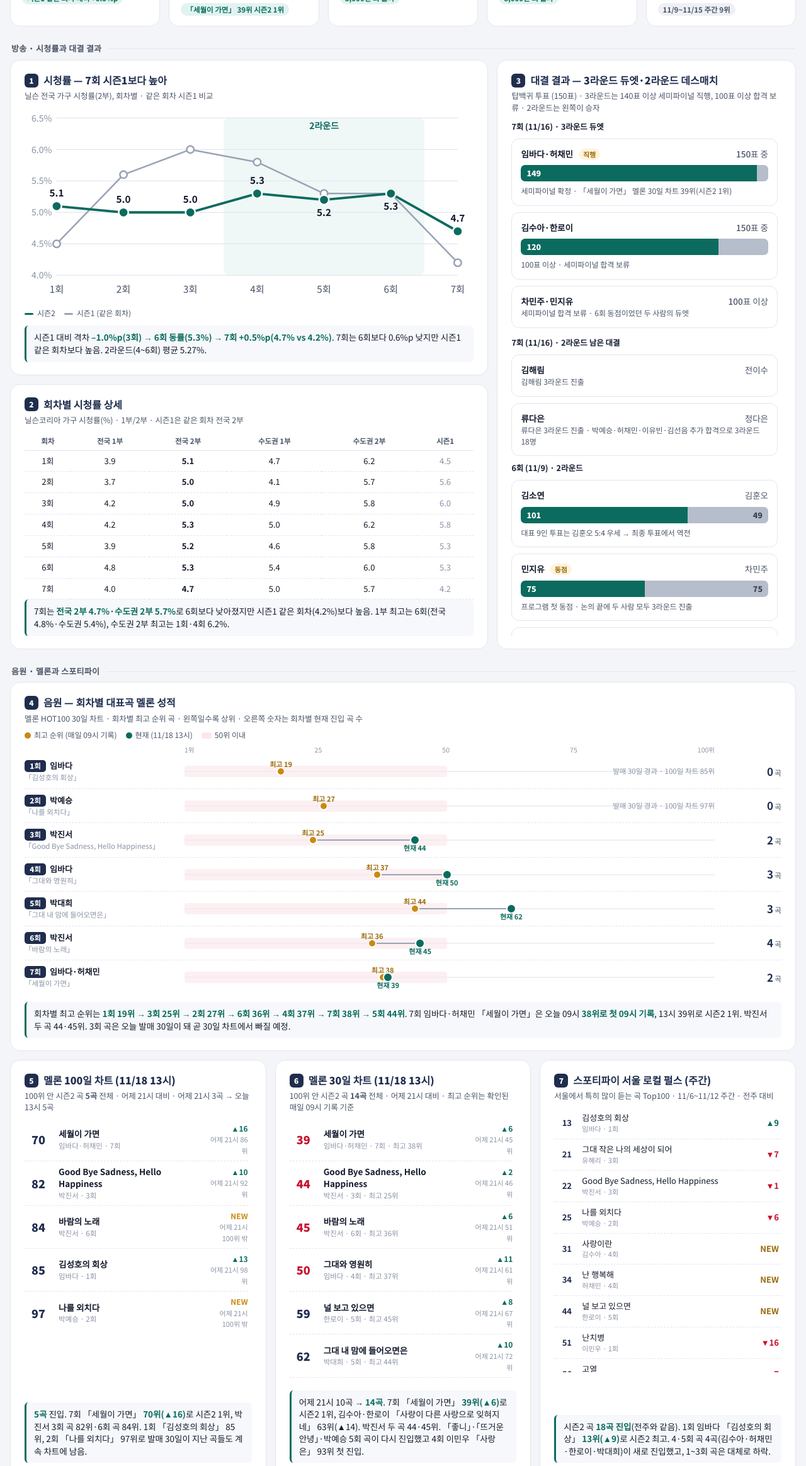
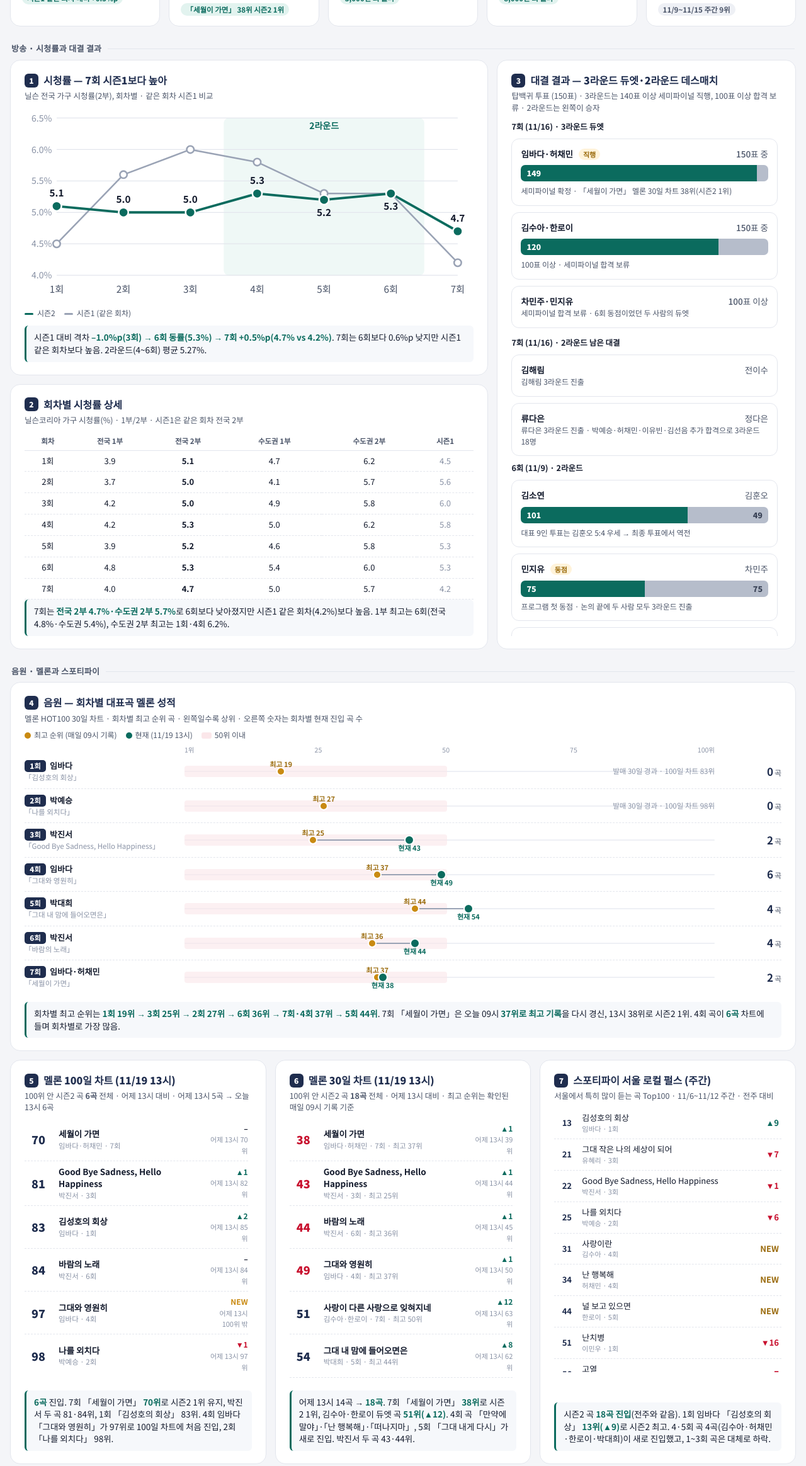
Before and after one commit to seoulshit/ballad2, a plain HTML site: page public/index.html in a window 1280 px wide. Shown: the part 472-2800 px from the top of the page at 63% size. Drawn offline with Linux system fonts and the light colour scheme.

Commit message:
11/19 13시 기준 업데이트: 멜론 30일 차트 18곡(세월이 가면 38위·09시 최고 37위)·100일 차트 6곡, TOP100 진입 없음, 유튜브 8,277만
Co-Authored-By: Claude Opus 5.5 <noreply@anthropic.com>
Claude-Session: https://claude.ai/code/session_01V5qb9XNsq3fH2krWWEC7zC

```diff
--- a/public/index.html
+++ b/public/index.html
@@ -159,10 +159,10 @@ svg{display:block;width:100%;height:auto;overflow:visible}
 <div class="wrap">
 
 <section class="hero rv">
-  <span class="tag">11/18(수) 13시 기준</span><span class="tag ghost">공개 데이터 집계</span>
+  <span class="tag">11/19(목) 13시 기준</span><span class="tag ghost">공개 데이터 집계</span>
   <h1>우리들의 발라드2 · 1~7회 종합 반응</h1>
   <p>SBS 월 22시 · 1라운드 1~3회 / 2라운드(1:1 데스매치) 4~7회 / 3라운드(듀엣) 7회~</p>
-  <div class="headline">시청률은 7회 전국 2부 <b>4.7%로 시즌1 같은 회차(4.2%)보다 0.5%p 높고</b>, 음원은 <b>멜론 30일 차트 14곡</b>(7회 「세월이 가면」 39위로 시즌2 1위), 유튜브 4개 채널 합계 <b>8,000만 회 돌파</b>(8,120만 회).<br>
+  <div class="headline">시청률은 7회 전국 2부 <b>4.7%로 시즌1 같은 회차(4.2%)보다 0.5%p 높고</b>, 음원은 <b>멜론 30일 차트 18곡</b>(7회 「세월이 가면」 38위로 시즌2 1위, 09시 최고 37위), 유튜브 4개 채널 합계 <b>8,277만 회</b>.<br>
   7회 3라운드 듀엣에서 <b>임바다·허채민 149표로 세미파이널 직행</b> — 김수아·한로이(120표)·차민주·민지유도 100표를 넘겨 합격 보류.</div>
 </section>
 
@@ -171,14 +171,14 @@ svg{display:block;width:100%;height:auto;overflow:visible}
     <div class="num"><span data-count="4.7" data-dec="1">0</span><small>%</small></div>
     <div class="sub">수도권 2부 5.7% · 전국 1부 4.0%</div><span class="chip up">시즌1 같은 회차 대비 +0.5%p</span></div>
   <div class="kpi rv"><div class="bar"></div><div class="lab">멜론 HOT100 30일 차트 진입</div>
-    <div class="num"><span data-count="14">0</span><small>곡</small></div>
-    <div class="sub">100일 차트 5곡 · 11/18 13시 · 시즌2 최고 36위(11/15)</div><span class="chip up">「세월이 가면」 39위 시즌2 1위</span></div>
+    <div class="num"><span data-count="18">0</span><small>곡</small></div>
+    <div class="sub">100일 차트 6곡 · 11/19 13시 · 시즌2 최고 36위(11/15)</div><span class="chip up">「세월이 가면」 38위 시즌2 1위</span></div>
   <div class="kpi rv"><div class="bar"></div><div class="lab">유튜브 본방 무대 누적</div>
-    <div class="num"><span data-count="3225" data-sep="1">0</span><small>만 회</small></div>
+    <div class="num"><span data-count="3286" data-sep="1">0</span><small>만 회</small></div>
     <div class="sub">예능맛집 롱폼 48편 기준</div><span class="chip up">3,000만 회 돌파</span></div>
   <div class="kpi rv"><div class="bar"></div><div class="lab">유튜브 4개 채널 전체</div>
-    <div class="num"><span data-count="8120" data-sep="1">0</span><small>만 회</small></div>
-    <div class="sub">546편 · 롱폼 7,410만 + 쇼츠 710만</div><span class="chip up">8,000만 회 돌파</span></div>
+    <div class="num"><span data-count="8277" data-sep="1">0</span><small>만 회</small></div>
+    <div class="sub">549편 · 롱폼 7,552만 + 쇼츠 725만</div><span class="chip up">8,000만 회 돌파</span></div>
   <div class="kpi rv"><div class="bar"></div><div class="lab">넷플릭스 한국 TV 주간</div>
     <div class="num"><span data-count="6">0</span><small>주 연속 TOP10</small></div>
     <div class="sub">4위 → 5위 → 5위 → 5위 → 7위 → 9위 (10/5~11/15)</div><span class="chip neu">11/9~11/15 주간 9위</span></div>
@@ -208,7 +208,7 @@ svg{display:block;width:100%;height:auto;overflow:visible}
     <div class="cap" style="margin-top:10px;font-weight:700;color:var(--ink)">7회 (11/16) · 3라운드 듀엣</div>
     <div class="match"><div class="row"><span>임바다·허채민 <span class="badge b-gold">직행</span></span><span class="l">150표 중</span></div>
       <div class="vs"><div class="w" data-w="149">149</div><div class="lo" data-w="1"></div></div>
-      <div class="note">세미파이널 확정 · 「세월이 가면」 멜론 30일 차트 39위(시즌2 1위)</div></div>
+      <div class="note">세미파이널 확정 · 「세월이 가면」 멜론 30일 차트 38위(시즌2 1위)</div></div>
     <div class="match"><div class="row"><span>김수아·한로이</span><span class="l">150표 중</span></div>
       <div class="vs"><div class="w" data-w="120">120</div><div class="lo" data-w="30"></div></div>
       <div class="note">100표 이상 · 세미파이널 합격 보류</div></div>
@@ -258,23 +258,23 @@ svg{display:block;width:100%;height:auto;overflow:visible}
   <div class="card rv" id="c-music">
     <h2><span class="n">4</span>음원 — 회차별 대표곡 멜론 성적</h2>
     <div class="cap">멜론 HOT100 30일 차트 · 회차별 최고 순위 곡 · 왼쪽일수록 상위 · 오른쪽 숫자는 회차별 현재 진입 곡 수</div>
-    <div class="eplegend"><span><i class="dot best"></i>최고 순위 (매일 09시 기록)</span><span><i class="dot cur"></i>현재 (11/18 13시)</span><span><i class="zone"></i>50위 이내</span></div>
+    <div class="eplegend"><span><i class="dot best"></i>최고 순위 (매일 09시 기록)</span><span><i class="dot cur"></i>현재 (11/19 13시)</span><span><i class="zone"></i>50위 이내</span></div>
     <div id="eprank"></div>
-    <div class="takeaway">회차별 최고 순위는 <b>1회 19위 → 3회 25위 → 2회 27위 → 6회 36위 → 4회 37위 → 7회 38위 → 5회 44위</b>. 7회 임바다·허채민 「세월이 가면」은 오늘 09시 <b>38위로 첫 09시 기록</b>, 13시 39위로 시즌2 1위. 박진서 두 곡 44·45위. 3회 곡은 오늘 발매 30일이 돼 곧 30일 차트에서 빠질 예정.</div>
+    <div class="takeaway">회차별 최고 순위는 <b>1회 19위 → 3회 25위 → 2회 27위 → 6회 36위 → 7회·4회 37위 → 5회 44위</b>. 7회 「세월이 가면」은 오늘 09시 <b>37위로 최고 기록</b>을 다시 경신, 13시 38위로 시즌2 1위. 4회 곡이 <b>6곡</b> 차트에 들며 회차별로 가장 많음.</div>
   </div>
 </section>
 <section class="swipe" id="swipe" aria-label="멜론 100일 차트·30일 차트·스포티파이 로컬 펄스 (옆으로 넘겨 보기)">
   <div class="card rv" id="c-rank100">
-    <h2><span class="n">5</span>멜론 100일 차트 (11/18 13시)</h2>
-    <div class="cap">100위 안 시즌2 곡 <b id="rkcount100"></b> 전체 · 어제 21시 대비 · 어제 21시 3곡 → 오늘 13시 5곡</div>
+    <h2><span class="n">5</span>멜론 100일 차트 (11/19 13시)</h2>
+    <div class="cap">100위 안 시즌2 곡 <b id="rkcount100"></b> 전체 · 어제 13시 대비 · 어제 13시 5곡 → 오늘 13시 6곡</div>
     <div id="ranklist100" class="rkscroll"></div>
-    <div class="takeaway"><b>5곡</b> 진입. 7회 「세월이 가면」 <b>70위(▲16)</b>로 시즌2 1위, 박진서 3회 곡 82위·6회 곡 84위. 1회 「김성호의 회상」 85위, 2회 「나를 외치다」 97위로 발매 30일이 지난 곡들도 계속 차트에 남음.</div>
+    <div class="takeaway"><b>6곡</b> 진입. 7회 「세월이 가면」 <b>70위</b>로 시즌2 1위 유지, 박진서 두 곡 81·84위, 1회 「김성호의 회상」 83위. 4회 임바다 「그대와 영원히」가 97위로 100일 차트에 처음 진입, 2회 「나를 외치다」 98위.</div>
   </div>
   <div class="card rv" id="c-rank">
-    <h2><span class="n">6</span>멜론 30일 차트 (11/18 13시)</h2>
-    <div class="cap">100위 안 시즌2 곡 <b id="rkcount"></b> 전체 · 어제 21시 대비 · 최고 순위는 확인된 매일 09시 기록 기준</div>
+    <h2><span class="n">6</span>멜론 30일 차트 (11/19 13시)</h2>
+    <div class="cap">100위 안 시즌2 곡 <b id="rkcount"></b> 전체 · 어제 13시 대비 · 최고 순위는 확인된 매일 09시 기록 기준</div>
     <div id="ranklist" class="rkscroll"></div>
-    <div class="takeaway">어제 21시 10곡 → <b>14곡</b>. 7회 「세월이 가면」 <b>39위(▲6)</b>로 시즌2 1위, 김수아·한로이 「사랑이 다른 사랑으로 잊혀지네」 63위(▲14). 박진서 두 곡 44·45위. 「좋니」·「뜨거운 안녕」·박예승 5회 곡이 다시 진입했고 4회 이민우 「사랑은」 93위 첫 진입.</div>
+    <div class="takeaway">어제 13시 14곡 → <b>18곡</b>. 7회 「세월이 가면」 <b>38위</b>로 시즌2 1위, 김수아·한로이 듀엣 곡 <b>51위(▲12)</b>. 4회 곡 「만약에 말야」·「난 행복해」·「떠나지마」, 5회 「그대 내게 다시」가 새로 진입. 박진서 두 곡 43·44위.</div>
   </div>
   <div class="card rv" id="c-sp">
     <h2><span class="n">7</span>스포티파이 서울 로컬 펄스 (주간)</h2>
@@ -289,27 +289,27 @@ svg{display:block;width:100%;height:auto;overflow:visible}
 <section class="grid g3" style="margin-top:8px">
   <div class="card rv" id="c-yt">
     <h2><span class="n">8</span>유튜브 — 회차별 본방 무대 누적 조회</h2>
-    <div class="cap">스브스 예능맛집 롱폼 본방 무대 합계 (11/18 13시) · 회차마다 공개 기간이 달라 단순 비교 불가</div>
+    <div class="cap">스브스 예능맛집 롱폼 본방 무대 합계 (11/19 13시) · 회차마다 공개 기간이 달라 단순 비교 불가</div>
     <svg viewBox="0 0 560 250" id="svg-yt" role="img" aria-label="회차별 유튜브 본방 무대 누적 조회"></svg>
-    <div class="takeaway">1회 본방 무대 합계 <b>1,075만 회</b>(김소연 무대가 시즌2 최다). 본방 무대 전체 합계는 <b>3,225만 회</b>(48편). 6회는 공개 9일 만에 <b>279.8만으로 5회(16일, 278.1만)를 넘어섬</b>, 7회는 공개 2일 75.8만.</div>
+    <div class="takeaway">1회 본방 무대 합계 <b>1,083만 회</b>(김소연 무대가 시즌2 최다). 본방 무대 전체 합계는 <b>3,286만 회</b>(48편). 6회는 공개 10일 만에 <b>288.3만으로 5회(17일, 283.4만)보다 많음</b>, 7회는 공개 3일 96.4만.</div>
   </div>
   <div class="card rv" id="c-ep5">
-    <h2><span class="n">9</span>7회 무대 영상 반응 (공개 2일)</h2>
+    <h2><span class="n">9</span>7회 무대 영상 반응 (공개 3일)</h2>
     <div class="cap">스브스 예능맛집 본방 무대 조회수</div>
     <div id="ep5" style="margin-top:10px"></div>
-    <div class="takeaway"><b>김수아·한로이 듀엣이 32.4만</b>으로 7회 1위, 7회 조회의 43%. 149표로 세미파이널에 직행한 임바다·허채민은 13.4만이지만 음원은 「세월이 가면」이 멜론 30일 차트 39위로 시즌2 1위. 6회 박진서 무대는 122.2만, 김소연 106.3만.</div>
+    <div class="takeaway"><b>김수아·한로이 듀엣이 43.1만</b>으로 7회 1위, 7회 조회의 45%. 149표로 세미파이널에 직행한 임바다·허채민은 19.1만, 음원은 「세월이 가면」이 멜론 30일 차트 38위로 시즌2 1위. 6회 박진서 무대는 126.6만, 김소연 108.3만.</div>
   </div>
   <div class="card rv" id="c-ch">
     <h2><span class="n">10</span>유튜브 채널별 비중</h2>
-    <div class="cap">4개 채널 합계 8,120만 회 (중복 제거, 11/18 13시)</div>
+    <div class="cap">4개 채널 합계 8,277만 회 (중복 제거, 11/19 13시)</div>
     <svg viewBox="0 0 300 170" id="svg-ch" role="img" aria-label="유튜브 채널별 조회 비중"></svg>
     <div id="chleg"></div>
   </div>
 </section>
 
 <div class="foot">
-기준: 시청률 닐슨코리아 지상파 일간 공개 자료(가구, 7회 11/16 방송분 반영) · 음원 멜론 HOT100 30일 차트·100일 차트(11/18 13시, 추이·최고 순위는 확인된 매일 09시 기록), 스포티파이 서울 로컬 펄스 주간(11/6~11/12) ·
-유튜브 스브스 예능맛집·SBS Entertainment·SBS·슴올 스테이지 4개 채널 공개 조회수 직접 집계(11/18 13시, 9/8 첫 공개 이후 제목·설명에 프로그램명이 들어간 영상, 시즌1 TOP6 팬콘서트 영상 제외) · 넷플릭스 Tudum 공식 주간 TOP10(11/9~11/15) · 대결 결과 방송 및 보도 교차 확인 ·
+기준: 시청률 닐슨코리아 지상파 일간 공개 자료(가구, 7회 11/16 방송분 반영) · 음원 멜론 HOT100 30일 차트·100일 차트(11/19 13시, 추이·최고 순위는 확인된 매일 09시 기록), 스포티파이 서울 로컬 펄스 주간(11/6~11/12) ·
+유튜브 스브스 예능맛집·SBS Entertainment·SBS·슴올 스테이지 4개 채널 공개 조회수 직접 집계(11/19 13시, 9/8 첫 공개 이후 제목·설명에 프로그램명이 들어간 영상, 시즌1 TOP6 팬콘서트 영상 제외) · 넷플릭스 Tudum 공식 주간 TOP10(11/9~11/15) · 대결 결과 방송 및 보도 교차 확인 ·
 원자료로 확인되지 않은 보도 수치는 제외 · 영상·음원은 회차별 공개 기간이 달라 참고 비교
 </div>
 </div>
@@ -346,7 +346,7 @@ function T(txt,attrs,parent){const t=E('text',attrs,parent);t.textContent=txt;re
 /* 2. 유튜브 회차별 */
 (function(){
   const s=document.getElementById('svg-yt'); const W=560,H=250,L=58,R=12,Tp=22,B=40;
-  const d=[[1074.8,'44일'],[699.6,'37일'],[470.2,'30일'],[346.9,'23일'],[278.1,'16일'],[279.8,'9일'],[75.8,'2일']]; const top=['김소연','박예승','박진서','임바다','박예승','박진서','김수아·한로이'];
+  const d=[[1083.1,'45일'],[705.4,'38일'],[475.6,'31일'],[354.0,'24일'],[283.4,'17일'],[288.3,'10일'],[96.4,'3일']]; const top=['김소연','박예승','박진서','임바다','박예승','박진서','김수아·한로이'];
   const max=1200, bw=48, x=i=>L+18+i*((W-L-R-36)/6), y=v=>Tp+(1-v/max)*(H-Tp-B);
   const g=E('g',{class:'grid'},s);[0,300,600,900,1200].forEach(v=>{E('line',{x1:L,x2:W-R,y1:y(v),y2:y(v)},g);T(v+'만',{x:L-6,y:y(v)+4,'text-anchor':'end','font-size':11,fill:'#8A93A6'},s)});
   d.forEach(([v,days],i)=>{const r2=i>=3; const h=y(0)-y(v);
@@ -362,13 +362,13 @@ function T(txt,attrs,parent){const t=E('text',attrs,parent);t.textContent=txt;re
 /* 3. 회차별 대표곡 (멜론 30일 차트) — 매 업데이트 때 cur·n 갱신, 새 회차는 행 추가 */
 (function(){
   /* [회차, 곡명, 참가자, 최고 순위(매일 09시 기록, 없으면 null), 현재 순위(30일 차트 100위 밖이면 null), 회차 곡 현재 진입 수, 현재 순위 없을 때 문구] */
-  const EP=[[1,'김성호의 회상','임바다',19,null,0,'발매 30일 경과 · 100일 차트 85위'],
-    [2,'나를 외치다','박예승',27,null,0,'발매 30일 경과 · 100일 차트 97위'],
-    [3,'Good Bye Sadness, Hello Happiness','박진서',25,44,2,''],
-    [4,'그대와 영원히','임바다',37,50,3,''],
-    [5,'그대 내 맘에 들어오면은','박대희',44,62,3,''],
-    [6,'바람의 노래','박진서',36,45,4,''],
-    [7,'세월이 가면','임바다·허채민',38,39,2,'']];
+  const EP=[[1,'김성호의 회상','임바다',19,null,0,'발매 30일 경과 · 100일 차트 83위'],
+    [2,'나를 외치다','박예승',27,null,0,'발매 30일 경과 · 100일 차트 98위'],
+    [3,'Good Bye Sadness, Hello Happiness','박진서',25,43,2,''],
+    [4,'그대와 영원히','임바다',37,49,6,''],
+    [5,'그대 내 맘에 들어오면은','박대희',44,54,4,''],
+    [6,'바람의 노래','박진서',36,44,4,''],
+    [7,'세월이 가면','임바다·허채민',37,38,2,'']];
   const pos=r=>((r-1)/99*100).toFixed(2)+'%';
   const el=document.getElementById('eprank');
   const ax=document.createElement('div');ax.className='epaxis';ax.innerHTML='<div></div><div><span>1위</span><span>25</span><span>50</span><span>75</span><span>100위</span></div><div></div>';el.appendChild(ax);
@@ -384,40 +384,41 @@ function T(txt,attrs,parent){const t=E('text',attrs,parent);t.textContent=txt;re
 
 /* 4. 상위 곡 */
 (function(){
-  const rows=[[39,'세월이 가면','임바다·허채민 · 7회 · 최고 38위',45],[44,'Good Bye Sadness, Hello Happiness','박진서 · 3회 · 최고 25위',46],[45,'바람의 노래','박진서 · 6회 · 최고 36위',51],
-    [50,'그대와 영원히','임바다 · 4회 · 최고 37위',61],[59,'널 보고 있으면','한로이 · 5회 · 최고 45위',67],[62,'그대 내 맘에 들어오면은','박대희 · 5회 · 최고 44위',72],
-    [63,'사랑이 다른 사랑으로 잊혀지네','김수아·한로이 · 7회 · 최고 55위',77],[66,'너무 아픈 사랑은 사랑이 아니었음을','김소연 · 6회 · 최고 63위',74],[67,'그대 작은 나의 세상이 되어','유혜리 · 3회 · 최고 41위',75],
-    [76,'사랑이란','김수아 · 4회 · 최고 47위',96],[77,'내게 사랑이 뭐냐고 물어본다면','박예승 · 5회 · 최고 80위',0],[84,'좋니','민지유 · 6회 · 최고 78위',0],
-    [93,'사랑은','이민우 · 4회 · 13시 첫 진입',0],[100,'뜨거운 안녕','차민주 · 6회 · 최고 90위',0]];
-  /* p: 직전 파일(11/17 21시) 순위 · 0 = 100위 밖(NEW) · null = 미확인 */
-  const rows100=[[70,'세월이 가면','임바다·허채민 · 7회',86],[82,'Good Bye Sadness, Hello Happiness','박진서 · 3회',92],[84,'바람의 노래','박진서 · 6회',0],[85,'김성호의 회상','임바다 · 1회',98],[97,'나를 외치다','박예승 · 2회',0]];
-  /* rows100 p: 직전 파일(11/17 21시) 100일 차트 순위 */
+  const rows=[[38,'세월이 가면','임바다·허채민 · 7회 · 최고 37위',39],[43,'Good Bye Sadness, Hello Happiness','박진서 · 3회 · 최고 25위',44],[44,'바람의 노래','박진서 · 6회 · 최고 36위',45],
+    [49,'그대와 영원히','임바다 · 4회 · 최고 37위',50],[51,'사랑이 다른 사랑으로 잊혀지네','김수아·한로이 · 7회 · 최고 50위',63],[54,'그대 내 맘에 들어오면은','박대희 · 5회 · 최고 44위',62],
+    [57,'널 보고 있으면','한로이 · 5회 · 최고 45위',59],[64,'너무 아픈 사랑은 사랑이 아니었음을','김소연 · 6회 · 최고 63위',66],[66,'그대 작은 나의 세상이 되어','유혜리 · 3회 · 최고 41위',67],
+    [71,'사랑이란','김수아 · 4회 · 최고 47위',76],[78,'내게 사랑이 뭐냐고 물어본다면','박예승 · 5회 · 최고 80위',77],[80,'좋니','민지유 · 6회 · 최고 78위',84],
+    [85,'뜨거운 안녕','차민주 · 6회 · 최고 90위',100],[87,'만약에 말야','김선음 · 4회 · 09시 기록 없음',0],[91,'난 행복해','허채민 · 4회 · 13시 첫 진입',0],
+    [95,'사랑은','이민우 · 4회 · 09시 기록 없음',93],[97,'떠나지마','유혜리 · 4회 · 13시 첫 진입',0],[98,'그대 내게 다시','이유빈 · 5회 · 13시 첫 진입',0]];
+  /* p: 직전 파일(11/18 13시) 순위 · 0 = 100위 밖(NEW) · null = 미확인 */
+  const rows100=[[70,'세월이 가면','임바다·허채민 · 7회',70],[81,'Good Bye Sadness, Hello Happiness','박진서 · 3회',82],[83,'김성호의 회상','임바다 · 1회',85],[84,'바람의 노래','박진서 · 6회',84],[97,'그대와 영원히','임바다 · 4회',0],[98,'나를 외치다','박예승 · 2회',97]];
+  /* rows100 p: 직전 파일(11/18 13시) 100일 차트 순위 */
   function render(id,cid,list,lab){const el=document.getElementById(id); document.getElementById(cid).textContent=list.length+'곡';
   list.forEach(([r,t,a,p],i)=>{const d=document.createElement('div');d.className='rank';
     const diff=p==null?'<span style="color:var(--mute)">–</span>':p===0?'<span style="color:var(--gold)">NEW</span>':(p-r>0?`<span style="color:var(--teal)">▲${p-r}</span>`:(p-r<0?`<span style="color:var(--red)">▼${r-p}</span>`:'–'));
     d.innerHTML=`<div class="rk ${r<=50?'hot':''}" data-count="${r}">0</div><div class="t">${t}<small>${a}</small></div><div class="d">${diff}<br><span style="color:var(--mute);font-weight:400;font-size:11px">${p==null?lab+' 미확인':p===0?lab+' 100위 밖':lab+' '+p+'위'}</span></div>`;
     el.appendChild(d)})}
-  render('ranklist','rkcount',rows,'어제 21시');
-  render('ranklist100','rkcount100',rows100,'어제 21시');
+  render('ranklist','rkcount',rows,'어제 13시');
+  render('ranklist100','rkcount100',rows100,'어제 13시');
 })();
 
 /* 6. 5회 영상 */
 (function(){
-  const d=[['김수아·한로이 (보류)',32.4,'var(--gold)'],['임바다·허채민 (직행)',13.4,'var(--teal)'],['차민주·민지유 (보류)',8.6,'var(--gold)'],['김해림 (승)',7.3,'var(--teal)'],['전이수 (패)',7.2,'var(--s1)'],['정다은 (패)',3.5,'var(--s1)'],['류다은 (승)',3.4,'var(--teal)']];
+  const d=[['김수아·한로이 (보류)',43.1,'var(--gold)'],['임바다·허채민 (직행)',19.1,'var(--teal)'],['차민주·민지유 (보류)',10.4,'var(--gold)'],['김해림 (승)',8.2,'var(--teal)'],['전이수 (패)',8.0,'var(--s1)'],['정다은 (패)',3.9,'var(--s1)'],['류다은 (승)',3.8,'var(--teal)']];
   const el=document.getElementById('ep5');
   d.forEach(([n,v,c])=>{const r=document.createElement('div');r.className='hb';r.innerHTML=`<div class="nm">${n}</div><div class="tr"><div class="fl" style="background:${c}" data-w="${v/d[0][1]*100}"></div></div><div class="v">${v.toFixed(1)}만</div>`;el.appendChild(r)});
 })();
 
 /* 7. 채널 도넛 */
 (function(){
-  const s=document.getElementById('svg-ch'); const d=[['스브스 예능맛집',5006,'#0B6B5E'],['SBS Entertainment',1999,'#2C3E6B'],['SBS (@SBSNOW)',659,'#C98A12'],['슴올 스테이지',457,'#C8102E']];
+  const s=document.getElementById('svg-ch'); const d=[['스브스 예능맛집',5086,'#0B6B5E'],['SBS Entertainment',2055,'#2C3E6B'],['SBS (@SBSNOW)',671,'#C98A12'],['슴올 스테이지',465,'#C8102E']];
   const tot=d.reduce((a,b)=>a+b[1],0), cx=85,cy=85,r=62,sw=26, C=2*Math.PI*r; let off=0;
   E('circle',{cx,cy,r,fill:'none',stroke:'#EEF0F5','stroke-width':sw},s);
   d.forEach(([n,v,c],i)=>{const len=v/tot*C; const seg=E('circle',{cx,cy,r,fill:'none',stroke:c,'stroke-width':sw,'stroke-dasharray':`0 ${C}`,transform:`rotate(-90 ${cx} ${cy})`,class:'hit'},s);
     seg.dataset.d=`${Math.max(len-2,0)} ${C-Math.max(len-2,0)}`; seg.dataset.o=-off; seg.style.transition=`stroke-dasharray 1s ease ${i*.2}s`; seg.setAttribute('stroke-dashoffset',-off); off+=len;
     bindTip(seg,`${n} · ${v.toLocaleString()}만 회 · ${(v/tot*100).toFixed(0)}%`)});
-  T('8,120만',{x:cx,y:cy+2,'text-anchor':'middle','font-size':17,'font-weight':900,fill:'#1F2D4E'},s);
-  T('546편',{x:cx,y:cy+20,'text-anchor':'middle','font-size':11,fill:'#8A93A6'},s);
+  T('8,277만',{x:cx,y:cy+2,'text-anchor':'middle','font-size':17,'font-weight':900,fill:'#1F2D4E'},s);
+  T('549편',{x:cx,y:cy+20,'text-anchor':'middle','font-size':11,fill:'#8A93A6'},s);
   const lg=document.getElementById('chleg');
   d.forEach(([n,v,c])=>{const r=document.createElement('div');r.className='hb';r.style.gridTemplateColumns='14px 1fr 110px';
     r.innerHTML=`<div style="width:12px;height:12px;border-radius:3px;background:${CM[c]||c}"></div><div class="nm">${n}</div><div class="v">${(v/tot*100).toFixed(0)}% <span style="color:var(--mute);font-weight:400">${v.toLocaleString()}만</span></div>`;lg.appendChild(r)});
```
